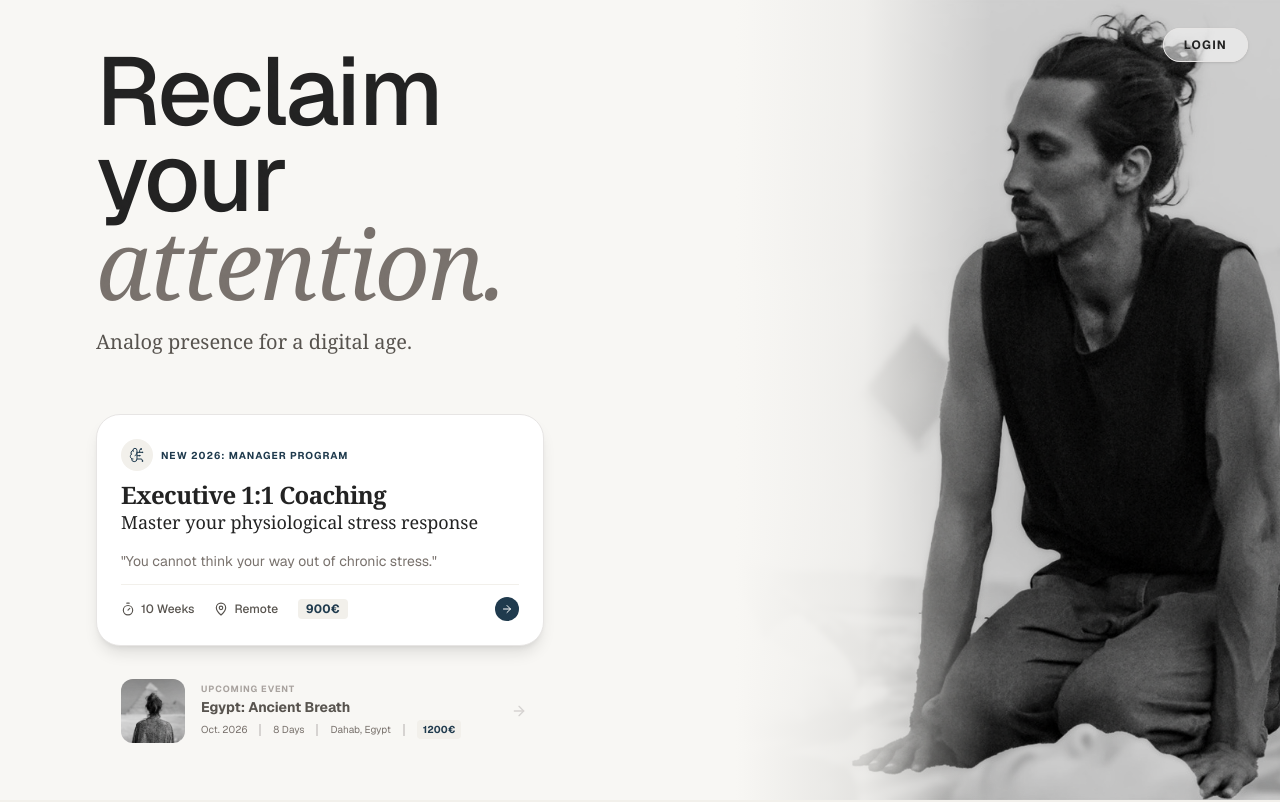
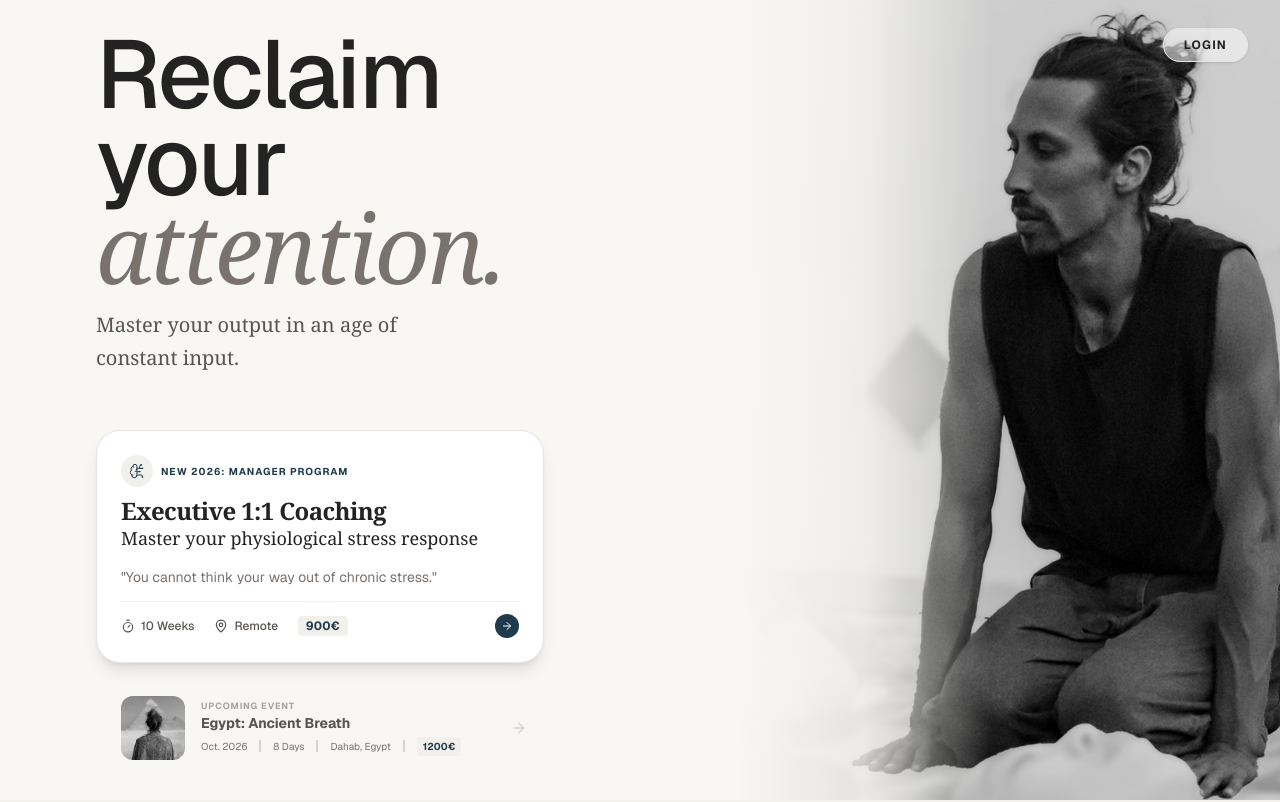
Before and after one commit to Deckard-Evrloot/breathing-with-pascal, a Next.js app: page / in a window 1280 px wide. Shown: the top 802 px of the page. Built offline with nearby package versions, Linux system fonts and the light colour scheme.

Commit message:
feat: update hero subheadline

```diff
--- a/src/app/page.tsx
+++ b/src/app/page.tsx
@@ -46,7 +46,7 @@ export default function Home() {
               </h1>
 
               <h2 className="text-xl font-serif text-[#57534E] font-light leading-relaxed max-w-sm">
-                Analog presence for a digital age.
+                Master your output in an age of constant input.
               </h2>
             </div>
 
```
